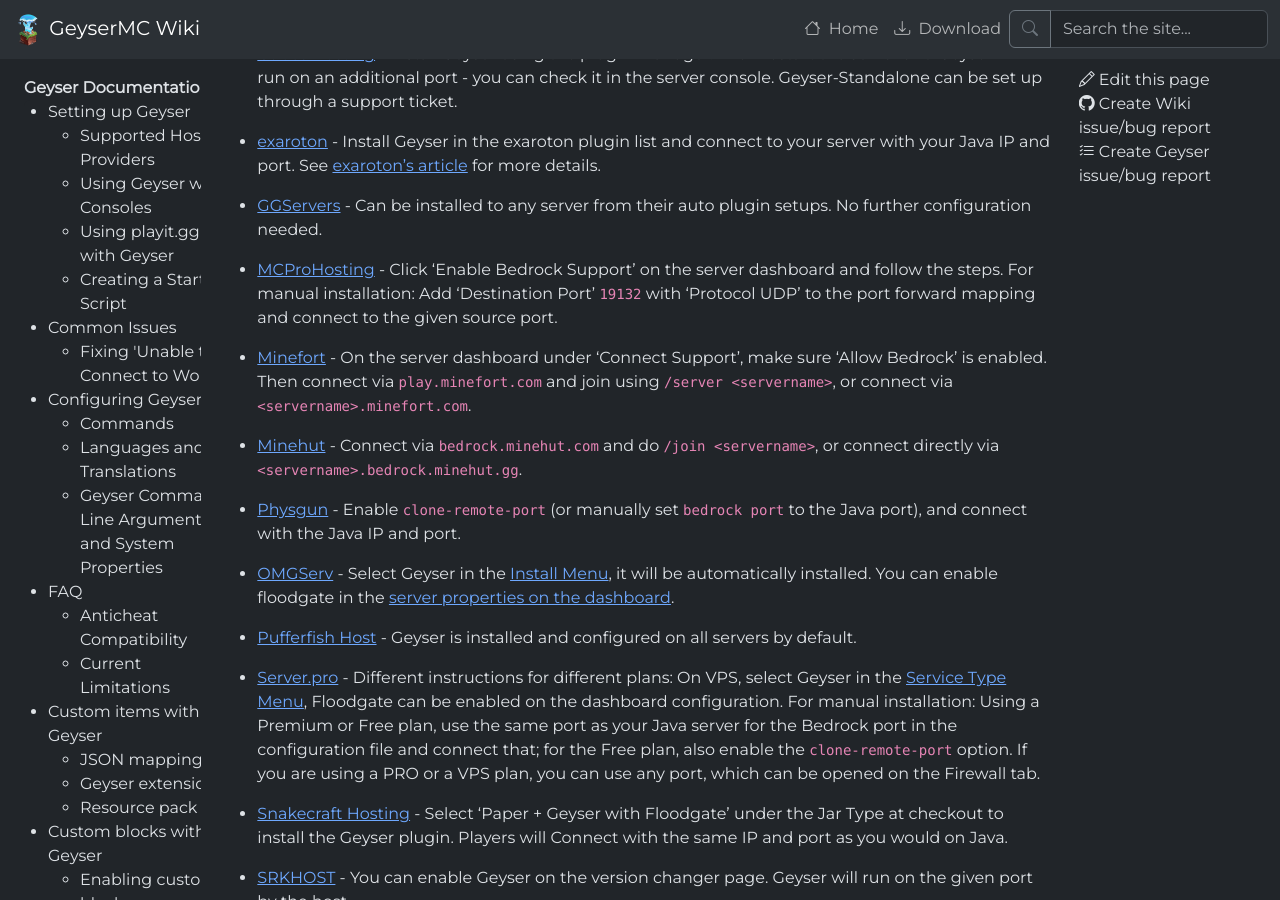
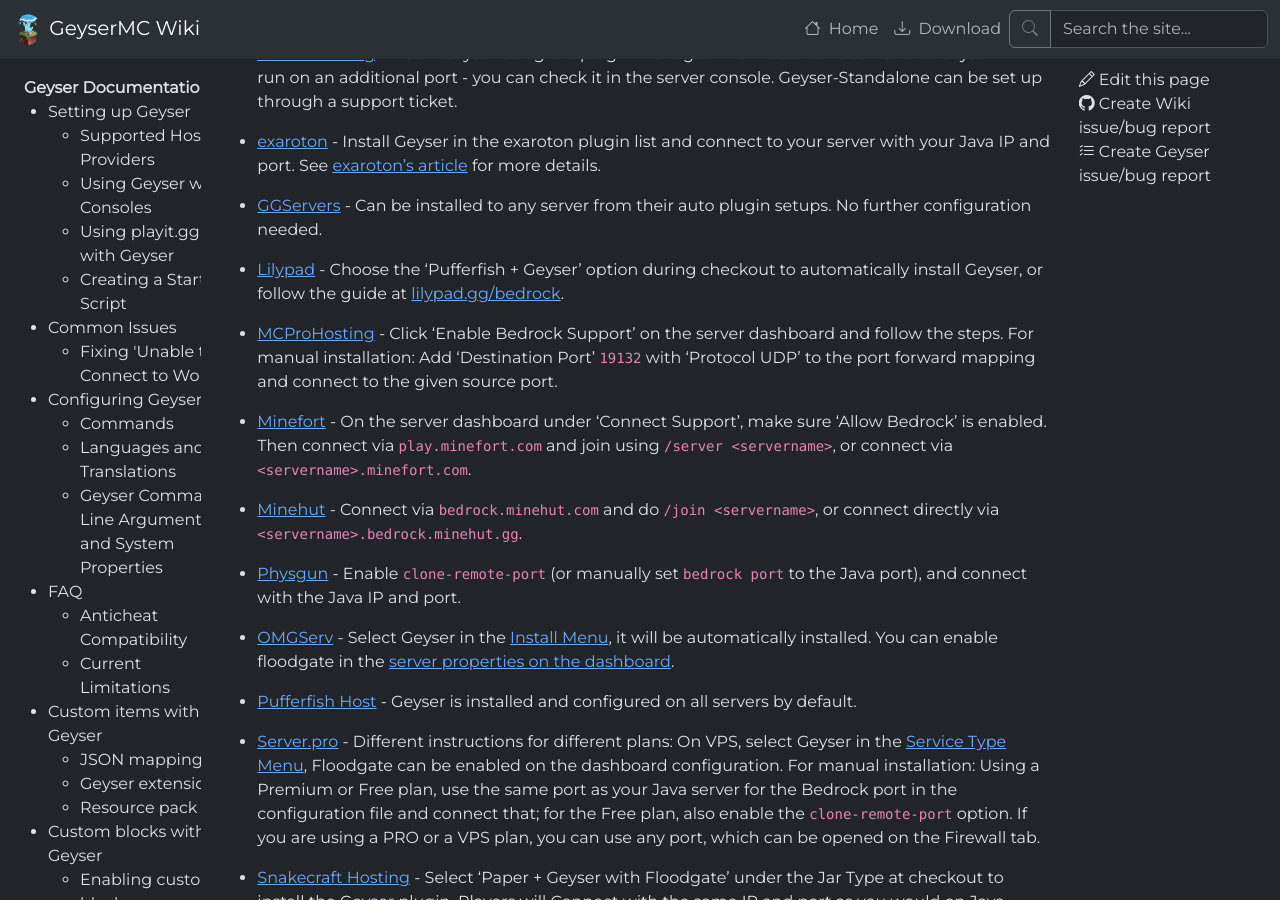
Before and after one commit to GeyserMC/GeyserWiki, a Jekyll site: the page built from _docs/geyser/supported-hosting-providers.md, in a window 1280 px wide and 900 px high, scrolled down 800 px. Built offline with Jekyll 4.4.1, drawn with Linux system fonts in a browser that asks for light colours.

Commit message:
Add Lilypad to providers.json (#258)
* Add Lilypad to providers.json

* Update _data/providers.json

Co-authored-by: chris <github@onechris.mozmail.com>

---------

Co-authored-by: chris <github@onechris.mozmail.com>

```diff
--- a/_data/providers.json
+++ b/_data/providers.json
@@ -40,6 +40,11 @@
       "name": "GGServers",
       "url": "https://ggservers.com",
       "description": "Can be installed to any server from their auto plugin setups. No further configuration needed."
+    },
+    {
+      "name": "Lilypad",
+      "url": "https://lilypad.gg/",
+      "description": "Choose the 'Pufferfish + Geyser' option during checkout to automatically install Geyser, or follow the guide at [lilypad.gg/bedrock](https://lilypad.gg/bedrock)."
     },
     {
       "name": "MCProHosting",
```
